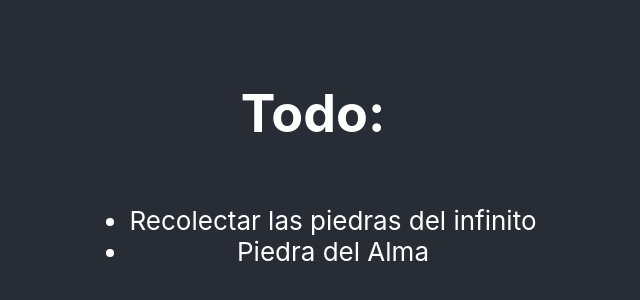
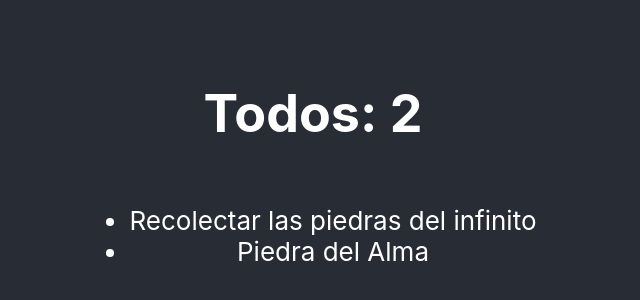
Before and after one commit to desarrollocml/react_hooks_typescript2, a React (Create React App) app: page / in a window 1280 px wide. Shown: the part 230-530 px from the top of the page, without its empty margins (327-967 px from the left). Built offline with nearby package versions, Linux system fonts and the light colour scheme.

Commit message:
Title-pendings

```diff
--- a/src/todo/Todo.tsx
+++ b/src/todo/Todo.tsx
@@ -1,11 +1,14 @@
+import { Title } from "./components/Title";
 import { TodoList } from "./components/TodoList";
 import { TodoProvider } from "./context/TodoProvider";
+import { useTodos } from "./hooks/useTodos";
 
 export const Todo = () => {
+
   return (
     <>
-      <h1>Todo:</h1>
       <TodoProvider>
+        <Title/>
         <TodoList />
       </TodoProvider>
     </>
--- /dev/null
+++ b/src/todo/components/Title.tsx
@@ -0,0 +1,6 @@
+import { useTodos } from '../hooks/useTodos';
+
+export const Title = () => {
+    const {pendingTodos}=useTodos()
+  return <div><h1>Todos: {pendingTodos}</h1></div>;
+};
--- a/src/todo/components/TodoItem.tsx
+++ b/src/todo/components/TodoItem.tsx
@@ -1,16 +1,18 @@
-import { useContext } from "react";
-import { TodoContext } from "../context/TodoContext";
+/* import { useContext } from "react";
+import { TodoContext } from "../context/TodoContext"; */
+import { useTodos } from "../hooks/useTodos";
 import { Todo } from "../interfaces/interfaces";
 
 interface props {
   todo: Todo;
 }
 export const TodoItem = ({ todo }: props) => {
-  const { toggleTodo } = useContext(TodoContext);
+  //const { toggleTodo } = useContext(TodoContext);
+  const {toggleTodo}=useTodos()
 
-  const handleDbCliick = () => {
+  /* const handleDbCliick = () => {
     toggleTodo(todo.id);
-  };
+  }; */
   return (
     <li
       style={{
@@ -18,7 +20,7 @@ export const TodoItem = ({ todo }: props) => {
         textDecoration: todo.completed ? "Line-through" : "",
       }}
       key={todo.id}
-      onDoubleClick={handleDbCliick}
+      onDoubleClick={()=> toggleTodo(todo.id)}
     >
       {todo.desc}
     </li>
```
